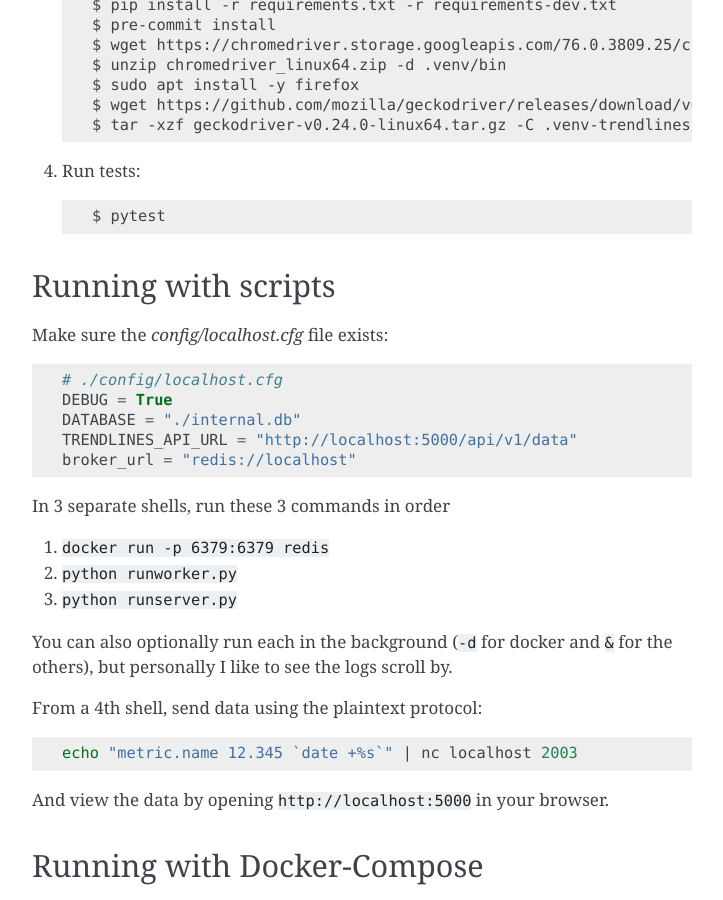
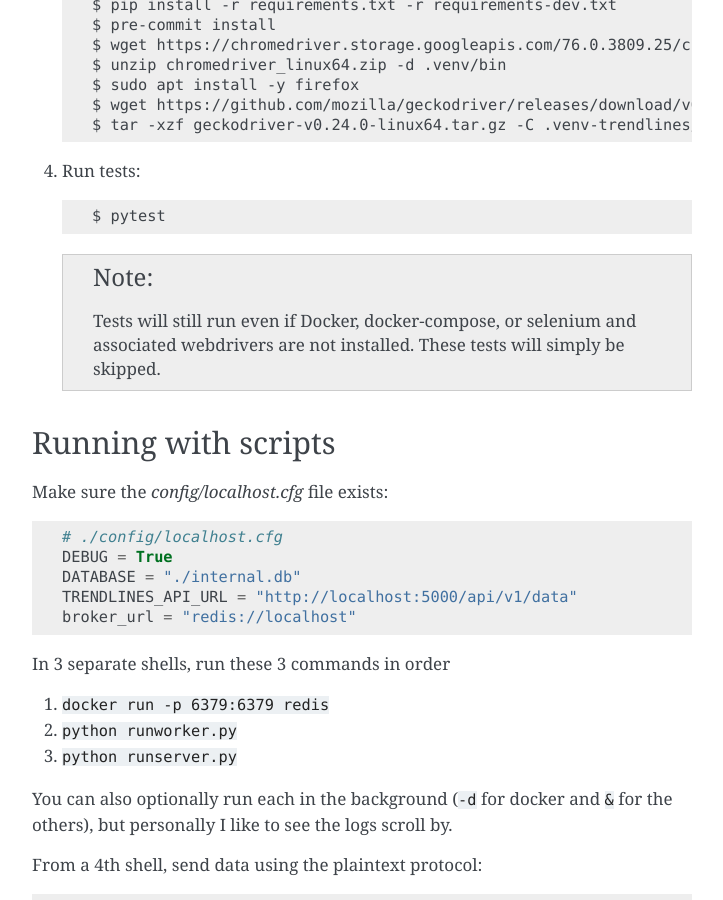
Before and after one commit to dougthor42/trendlines, a Sphinx documentation site: the page built from docs/development.rst, in a window 1280 px wide and 900 px high, scrolled down 496 px. Shown: the whole window, without its empty margins (388-1111 px from the left). Built offline with Sphinx 7.4.7, drawn with Linux system fonts in a browser that asks for light colours.

Commit message:
Add note to docs saying that tests will still run/pass even without docker/selenium

```diff
--- a/docs/development.rst
+++ b/docs/development.rst
@@ -37,6 +37,12 @@ Assumptions:
     .. code-block:: shell
 
       $ pytest
+
+    .. note::
+
+      Tests will still run even if Docker, docker-compose, or selenium and
+      associated webdrivers are not installed. These tests will simply be
+      skipped.
 
 
 Running with scripts
```
